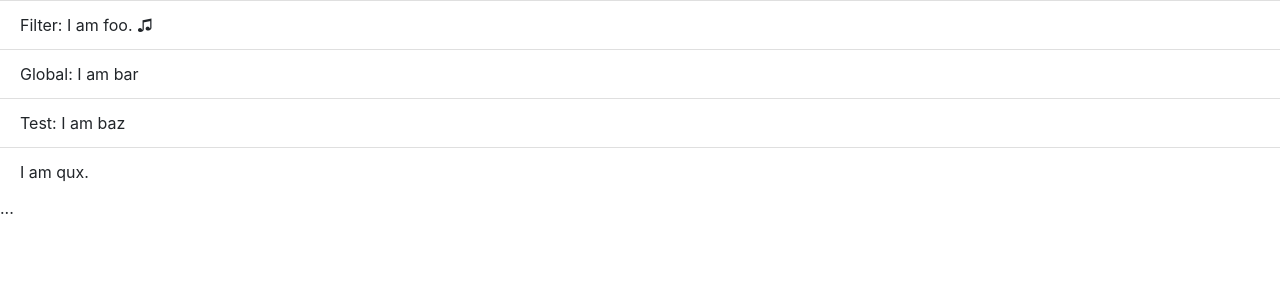
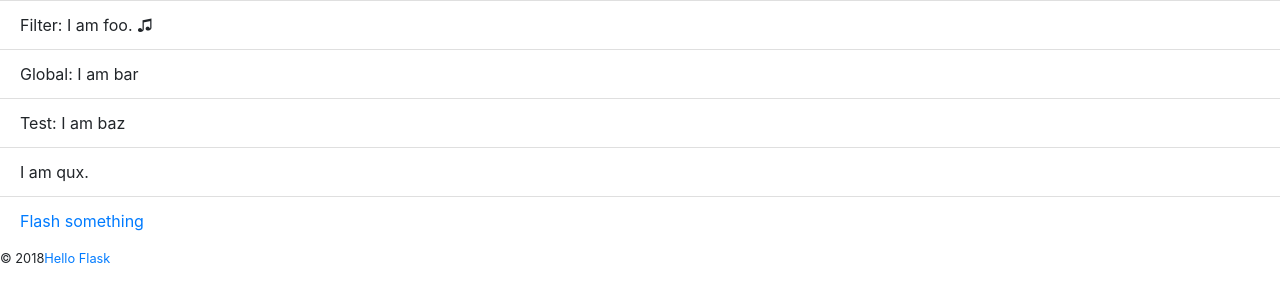
Before and after one commit to zxh-test/flask, a Flask app: page / in a window 1280 px wide. Shown: the part 210-512 px from the top of the page. Run offline with Flask 2, Linux system fonts and the light colour scheme; some libraries are stand-ins or nearby versions.

Commit message:
change files

```diff
--- a/demos/template/templates/base.html
+++ b/demos/template/templates/base.html
@@ -23,7 +23,7 @@
 </main>
 <footer>
     {% block footer %}
-        ...
+        <small>&copy; 2018<a href="https://github.com/zxh-test">Hello Flask</a> </small>
     {% endblock %}
 </footer>
 {% block scripts %}
--- a/demos/template/templates/index.html
+++ b/demos/template/templates/index.html
@@ -11,5 +11,6 @@
   <li class="list-group-item">Global: {{ bar() }}</li>
   <li class="list-group-item">Test: {% if name is baz %}I am baz{% endif %}</li>
   <li class="list-group-item">{{ qux(amount=1) }}</li>
+  <li class="list-group-item"><a href="{{ url_for('just_flash') }}">Flash something</a></li>
 </ul>
 {% endblock %}
```
